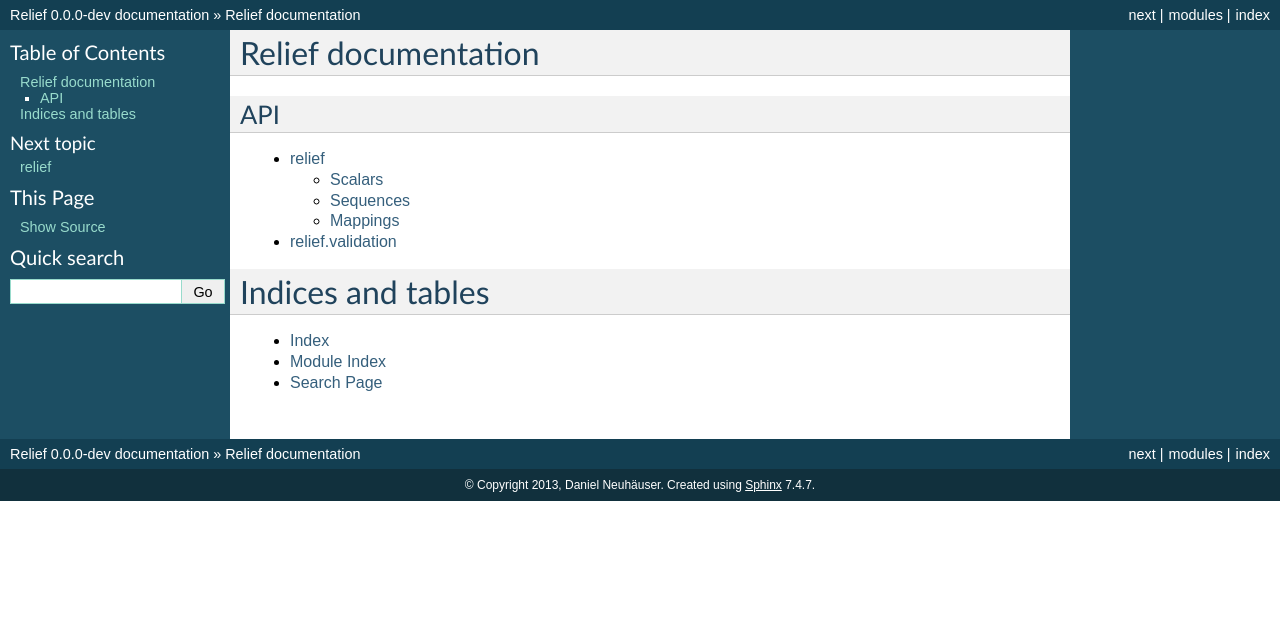
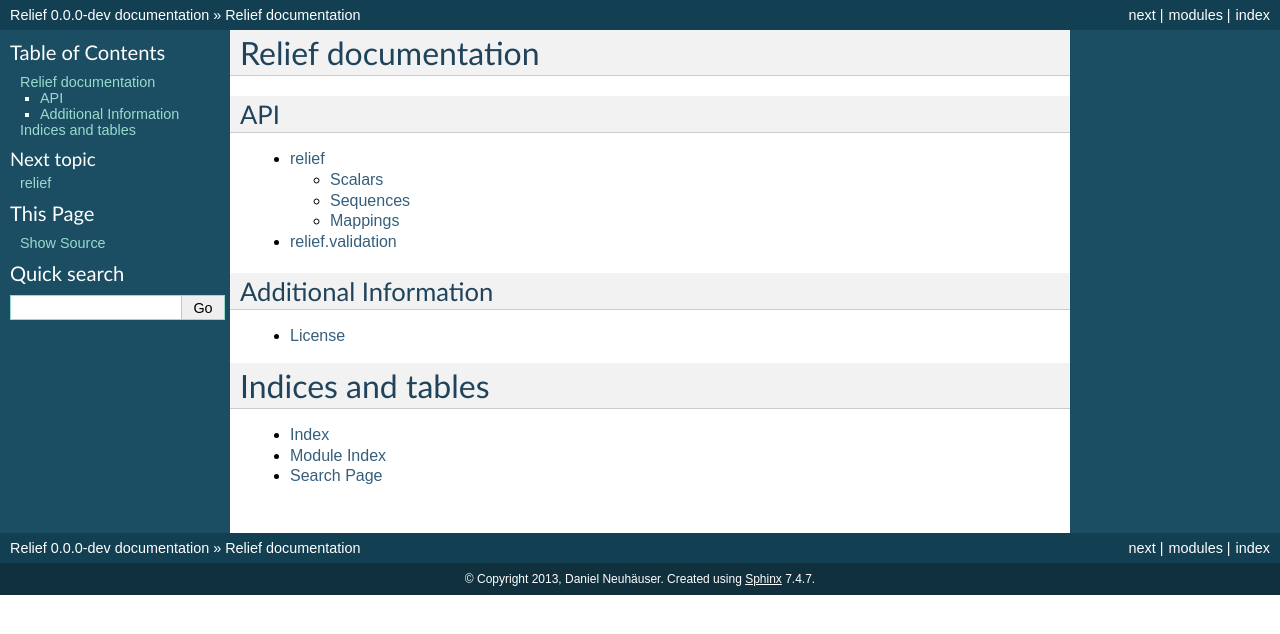
Before and after one commit to DasIch/relief, a Sphinx documentation site: the page built from docs/index.rst, in a window 1280 px wide. Shown: the top 634 px of the page. Built offline with Sphinx 7.4.7, drawn with Linux system fonts in a browser that asks for light colours.

Commit message:
Add license to documentation

```diff
--- a/docs/index.rst
+++ b/docs/index.rst
@@ -10,6 +10,14 @@ API
    api/validation.rst
 
 
+Additional Information
+----------------------
+
+.. toctree::
+
+   other/license.rst
+
+
 Indices and tables
 ==================
 
--- /dev/null
+++ b/docs/other/license.rst
@@ -0,0 +1 @@
+.. include:: ../../LICENSE.rst
```
Also changed, not shown: LICENSE.rst.
